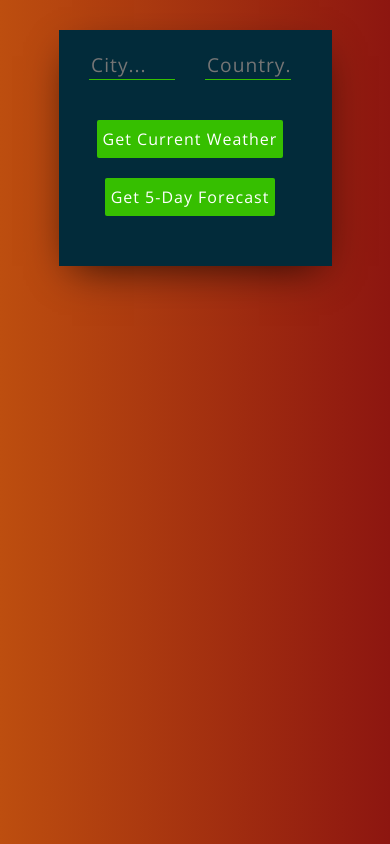
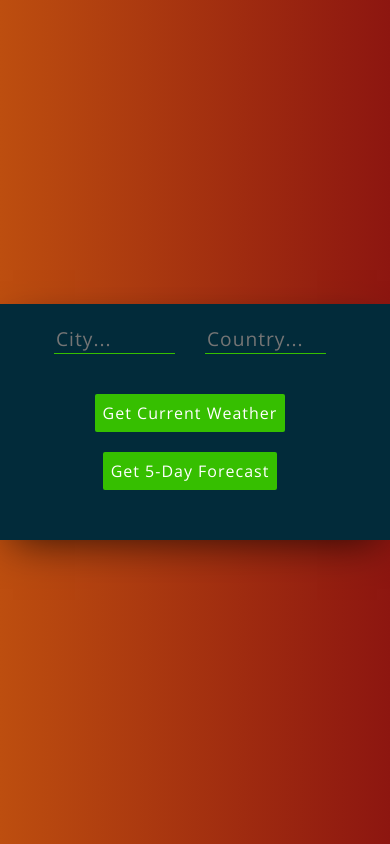
Before and after one commit to vyeung/ReactJS-Weather-App, a React (Create React App) app: page / in a window 390 px wide. Built offline with nearby package versions, Linux system fonts and the light colour scheme.

Commit message:
update css

```diff
--- a/src/App.css
+++ b/src/App.css
@@ -7,12 +7,20 @@ body {
   background: linear-gradient(to right, #BD4E0F, #8D1610);
 }
 
+/*default is for desktop*/
 .MainDiv {
   /* height: 90vh; */
-  max-height: 90vh;
-  margin: 30px 15% 0% 15%;
+  margin: 5% auto 0 auto;
+  width: 800px;
   background-color: #022B3A;
   box-shadow: 0px 13px 40px -13px rgba(0,0,0,0.75);
+}
+/*for mobile*/
+@media (max-width: 500px) {
+  .MainDiv {
+    width: 100%;
+    margin: 0;
+  }
 }
 
 .Form {
@@ -58,8 +66,13 @@ button {
   font-size: 1em;  /*20px*/
   font-weight: 200;
   letter-spacing: 1px;
+  height: 50vh;  /*same as in .FiveDay*/
 }
-
+@media (max-width:500px) {
+  .WeatherDiv{
+    height: initial;
+  }
+}
 .WeatherKey {
   margin: 0 0 0 20px;
   padding: 20px 0 20px 0;
--- a/src/index.css
+++ b/src/index.css
@@ -3,3 +3,14 @@ body {
   padding: 0;
   font-family: sans-serif;
 }
+
+#root {
+  height: 100vh; /*root div covers whole screen*/
+}
+@media (max-width:500px) {
+  #root {
+    display: flex;
+    align-items: center;
+    justify-content: center;
+  }
+}
```
